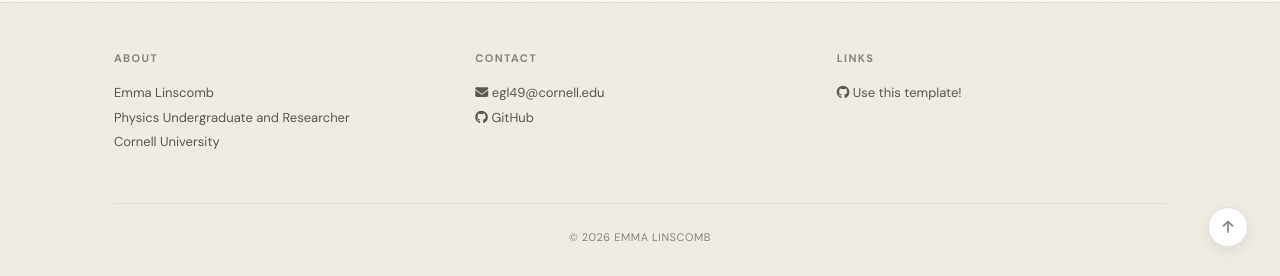
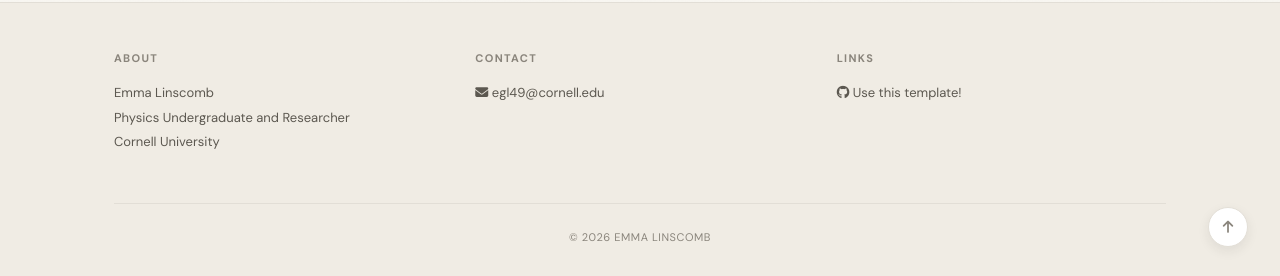
Before and after one commit to egl49/egl49.github.io, a Jekyll site: the page built from _pages/home.md, in a window 1280 px wide and 900 px high, scrolled down 1012 px. Shown: the part 621-897 px from the top of the window. Built offline with Jekyll 4.4.1, drawn with Linux system fonts in a browser that asks for light colours; a style sheet for code colours, icons or effects is not loaded.

Commit message:
Update GitHub link and CV filename in config

```diff
--- a/_config.yml
+++ b/_config.yml
@@ -12,12 +12,12 @@ photo: Emma_Headshot.jpeg  # place your photo in images/
 # ============================================================
 links:
   google_scholar: ""
-  github: "https://github.com/"
+  github: ""
   researchgate: ""
   orcid: "https://orcid.org/0009-0004-0273-112X"
   twitter: ""
   linkedin: "https://www.linkedin.com/in/emma-grace-linscomb/"
-  cv: ""  # e.g., "papers/cv.pdf" — leave blank to hide the CV icon
+  cv: "Emma_Linscomb_CV-6.pdf"  # e.g., "papers/cv.pdf" — leave blank to hide the CV icon
 
 # ============================================================
 # STEP 3: Site Settings
```
